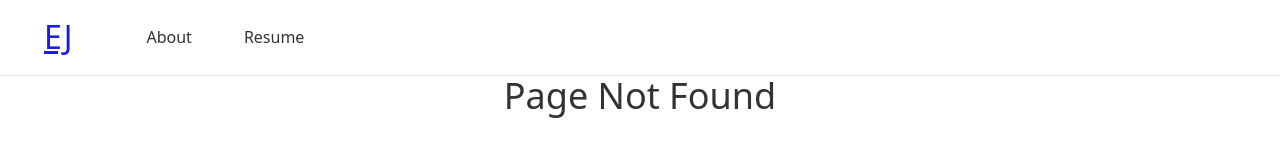
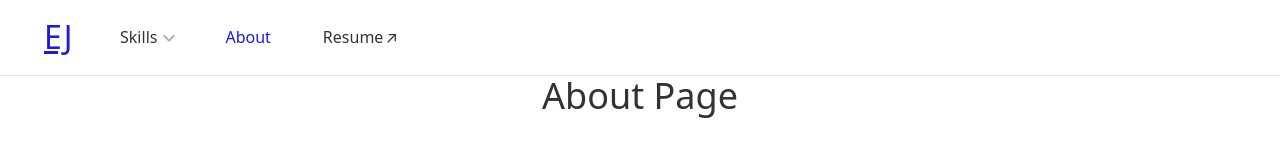
Before and after one commit to edo92/Portfolio-Website, a Gatsby site: page /about in a window 1280 px wide. Before the commit this address had no page. Built offline with nearby package versions, Linux system fonts and the light colour scheme; Gatsby itself is replaced by a stand-in of ours.

Commit message:
navitems

```diff
--- a/package.json
+++ b/package.json
@@ -2,6 +2,7 @@
     "dependencies": {
         "babel-eslint": "^10.1.0",
         "babel-plugin-styled-components": "^1.12.0",
+        "framer-motion": "^4.1.2",
         "gatsby": "^3.2.1",
         "gatsby-background-image": "^1.5.0",
         "gatsby-image": "^3.2.0",
@@ -22,6 +23,7 @@
         "react": "^17.0.2",
         "react-dom": "^17.0.2",
         "react-helmet": "^6.1.0",
+        "react-icons": "^4.2.0",
         "styled-components": "^5.2.3",
         "styled-system": "^5.1.5"
     },
--- /dev/null
+++ b/src/components/Icon.js
@@ -0,0 +1,67 @@
+import React from "react"
+import PropTypes from "prop-types"
+import styled from "styled-components"
+import { IconContext } from "react-icons"
+import { FaGithub, FaLinkedinIn, FaYoutube, FaDiscord } from "react-icons/fa"
+import {
+  MdAdd,
+  // MdBrightness2,
+  // MdWbSunny,
+  MdClose,
+  MdExpandMore,
+  MdArrowForward,
+  MdInfoOutline,
+  MdLanguage,
+  MdMenu,
+  MdSearch,
+} from "react-icons/md"
+import { BsQuestionSquareFill } from "react-icons/bs"
+import { IoCodeDownload } from "react-icons/io5"
+import { IoCodeOutline } from "react-icons/io5"
+import MoonIcon from "../static/svg/moonicon.svg"
+import SunIcon from "../static/svg/sunicon.svg"
+
+const Icon = ({ name, size, className }) => {
+  return (
+    <IconContext.Provider value={{ size: size, className: className }}>
+      {name === "add" && <MdAdd />}
+      {name === "chevronDown" && <MdExpandMore />}
+      {name === "arrowRight" && <MdArrowForward />}
+      {name === "close" && <MdClose />}
+      {name === "darkTheme" && <MoonIcon style={{ height: "24px" }} />}
+      {name === "lightTheme" && <SunIcon style={{ height: "31px" }} />}
+      {name === "github" && <FaGithub />}
+      {name === "info" && <MdInfoOutline />}
+      {name === "language" && <MdLanguage />}
+      {name === "menu" && <MdMenu />}
+      {name === "linkedin" && <FaLinkedinIn />}
+      {name === "search" && <MdSearch />}
+      {name === "youtube" && <FaYoutube />}
+      {name === "discord" && <FaDiscord />}
+      {name === "glossary" && <BsQuestionSquareFill />}
+      {name === "codeDownload" && <IoCodeDownload />}
+      {name === "code" && <IoCodeOutline />}
+    </IconContext.Provider>
+  )
+}
+
+Icon.defaultProps = {
+  name: ``,
+  size: `24`,
+}
+
+Icon.propTypes = {
+  name: PropTypes.string,
+  size: PropTypes.string,
+  className: PropTypes.string,
+}
+
+const StyledIcon = styled(Icon)`
+  fill: ${props => props.theme.colors.secondary};
+
+  &:hover path {
+    fill: ${props => props.theme.colors.primary};
+  }
+`
+
+export default StyledIcon
--- /dev/null
+++ b/src/components/Link.js
@@ -0,0 +1,145 @@
+import React from "react"
+import styled from "styled-components"
+import { Link as GatsbyLink } from "gatsby"
+
+import { trackCustomEvent } from "../utils/matomo"
+import Icon from "./Icon"
+
+const HASH_PATTERN = /^#.*/
+// const DOMAIN_PATTERN = /^(?:https?:)?[/]{2,}([^/]+)/
+// const INTERNAL_PATTERN = /^\/(?!\/)/
+// const FILE_PATTERN = /.*[/](.+\.[^/]+?)([/].*?)?([#?].*)?$/
+
+const isHashLink = to => HASH_PATTERN.test(to)
+
+const ExternalLink = styled.a`
+  &:after {
+    margin-left: 0.125em;
+    margin-right: 0.3em;
+    display: inline;
+    content: "↗";
+    transition: all 0.1s ease-in-out;
+    font-style: normal;
+  }
+  &:hover {
+    &:after {
+      transform: translate(0.15em, -0.2em);
+    }
+  }
+`
+
+const InternalLink = styled(GatsbyLink)`
+  .is-glossary {
+    white-space: nowrap;
+  }
+  &.active {
+    color: ${props => props.theme.colors.primary};
+  }
+  &:hover {
+    svg {
+      fill: ${props => props.theme.colors.primary};
+      transition: transform 0.1s;
+      transform: scale(1.2);
+    }
+  }
+`
+
+const GlossaryIcon = styled(Icon)`
+  margin: 0 0.25rem 0 0.35rem;
+  fill: ${props => props.theme.colors.primary400};
+  text-decoration: underline;
+  &:hover {
+    transition: transform 0.1s;
+    transform: scale(1.2);
+  }
+`
+
+const Link = ({
+  to,
+  href,
+  children,
+  hideArrow = false,
+  className,
+  isPartiallyActive = true,
+}) => {
+  // markdown pages pass `href`, not `to`
+  to = to || href
+
+  const isExternal = to.includes("http") || to.includes("mailto:")
+  const isHash = isHashLink(to)
+  const isGlossary = to.includes("glossary")
+  const isStatic = to.includes("static")
+
+  // Must use <a> tags for anchor links
+  // Otherwise <Link> functionality will navigate to homepage
+  // See https://github.com/gatsbyjs/gatsby/issues/21909
+  if (isHash) {
+    return (
+      <a className={className} href={to}>
+        {children}
+      </a>
+    )
+  }
+
+  // Links to static image assets must use <a> to avoid
+  // <Link> redirection. Opens in separate window.
+  if (isStatic) {
+    return (
+      <a
+        className={className}
+        href={to}
+        target="_blank"
+        rel="noopener noreferrer"
+      >
+        {children}
+      </a>
+    )
+  }
+
+  const eventOptions = {
+    eventCategory: `External link`,
+    eventAction: `Clicked`,
+    eventName: to,
+  }
+
+  if (isExternal) {
+    return hideArrow ? (
+      <a
+        className={className}
+        href={to}
+        target="_blank"
+        rel="noopener noreferrer"
+        onClick={() => trackCustomEvent(eventOptions)}
+      >
+        {children}
+      </a>
+    ) : (
+      <ExternalLink
+        className={className}
+        href={to}
+        target="_blank"
+        rel="noopener noreferrer"
+        onClick={() => trackCustomEvent(eventOptions)}
+      >
+        {children}
+      </ExternalLink>
+    )
+  }
+
+  // Use `gatsby-plugin-intl` Link (which prepends lang path)
+  return (
+    <InternalLink
+      className={isGlossary ? `is-glossary ${className}` : className}
+      to={to}
+      activeClassName="active"
+      partiallyActive={isPartiallyActive}
+    >
+      {children}
+      {isGlossary && (
+        <GlossaryIcon aria-label="See definition" size="12px" name="glossary" />
+      )}
+    </InternalLink>
+  )
+}
+
+export default Link
--- a/src/components/Navigation/NavDropdown.js
+++ b/src/components/Navigation/NavDropdown.js
@@ -1,5 +1,12 @@
-import React, { createRef } from "react"
+import React, { useState, createRef } from "react"
+import { useOnClickOutside } from "../../hooks/useOnClickOutside"
+
+import Text from "../Text"
+
 import styled from "styled-components"
+import { motion } from "framer-motion"
+
+import Icon from "../Icon"
 
 const NavListItem = styled.div`
   white-space: nowrap;
@@ -10,12 +17,132 @@ const NavListItem = styled.div`
   }
 `
 
-const NavDropdown = ({ section }) => {
+const DropdownTitle = styled.span`
+  display: flex;
+  align-items: center;
+  cursor: pointer;
+  padding-top: 0.5rem;
+  padding-bottom: 0.5rem;
+  margin-right: 1.5rem;
+
+  &:hover {
+    & > svg {
+      fill: ${props => props.theme.colors.primary};
+    }
+  }
+`
+
+const StyledIcon = styled(Icon)`
+  transform: ${props => (props.isOpen ? `rotate(180deg)` : ``)};
+`
+
+const DropdownList = styled(motion.ul)`
+  margin: 0;
+  position: absolute;
+  margin-top: ${props => (props.hasSubNav ? `-4.5rem` : `-1rem`)};
+  list-style-type: none;
+  list-style-image: none;
+  top: 100%;
+  width: auto;
+  border-radius: 0.5em;
+  background: ${props => props.theme.colors.dropdownBackground};
+  border: 1px solid ${props => props.theme.colors.dropdownBorder};
+  padding-top: 0.5rem;
+  padding-bottom: 0.5rem;
+`
+
+const DropdownItem = styled.li`
+  padding-left: 2rem;
+  padding-right: 2rem;
+  margin: 0;
+  color: ${props => props.theme.colors.text};
+  &:hover {
+    color: ${props => props.theme.colors.primary};
+    background: ${props => props.theme.colors.dropdownBackgroundHover};
+  }
+`
+
+const NavLink = styled.a`
+  text-decoration: none;
+  display: block;
+  padding: 0.5rem;
+  color: ${props => props.theme.colors.text};
+  svg {
+    fill: ${props => props.theme.colors.text200};
+  }
+  &:hover {
+    color: ${props => props.theme.colors.primary};
+    svg {
+      fill: ${props => props.theme.colors.primary};
+    }
+  }
+`
+
+const listVariants = {
+  open: {
+    opacity: 1,
+    rotateX: 0,
+    display: "block",
+    transition: {
+      duration: 0.2,
+    },
+  },
+  closed: {
+    opacity: 0,
+    rotateX: -15,
+    transitionEnd: {
+      display: "none",
+    },
+  },
+}
+
+const DropDown = ({ section, hasSubNav }) => {
+  const [isOpen, setIsOpen] = useState(false)
   const ref = createRef()
+
+  useOnClickOutside(ref, () => setIsOpen(false))
+
+  const onKeyDownHandler = e => {
+    if (e.keyCode === 13) {
+      setIsOpen(!isOpen)
+    }
+  }
 
   const ariaLabel = section.ariaLabel || section.text
 
-  return <NavListItem ref={ref} aria-label={ariaLabel}></NavListItem>
+  return (
+    <NavListItem ref={ref} aria-label={ariaLabel}>
+      <DropdownTitle
+        onClick={() => setIsOpen(!isOpen)}
+        onKeyDown={onKeyDownHandler}
+        tabIndex="0"
+      >
+        <Text id={section.text} />
+        <StyledIcon isOpen={isOpen} name="chevronDown" />
+      </DropdownTitle>
+
+      {section.items ? (
+        <DropdownList
+          hasSubNav={hasSubNav}
+          animate={isOpen ? "open" : "closed"}
+          variants={listVariants}
+          initial="closed"
+        >
+          {section.items.map((item, idx) => {
+            return (
+              <DropdownItem key={idx} onClick={() => setIsOpen(false)}>
+                <NavLink href={item.to}>
+                  <Text id={item.text} />
+                </NavLink>
+              </DropdownItem>
+            )
+          })}
+        </DropdownList>
+      ) : (
+        <h1>hello</h1>
+      )}
+    </NavListItem>
+  )
 }
 
-export default NavDropdown
+export default DropDown
--- a/src/components/Navigation/index.js
+++ b/src/components/Navigation/index.js
@@ -52,7 +52,7 @@ const InnerContent = styled.div`
 
 const LeftItems = styled.ul`
   margin: 0;
-  margin-left: 2rem;
+  margin-left: 1.6rem;
   display: flex;
   align-items: center;
   list-style-type: none;
@@ -100,8 +100,7 @@ const Navigation = () => {
                       ) : (
                         <NavListItem key={idx}>
                           <NavLink
-                            href={section.to}
-                            target={section.newTab && "_blank"}
+                            to={section.to}
                             isPartiallyActive={section.isPartiallyActive}
                           >
                             <Text id={section.text} />
--- a/src/components/Navigation/links.json
+++ b/src/components/Navigation/links.json
@@ -20,7 +20,8 @@
     },
     {
       "text": "about",
-      "to": "/about"
+      "to": "/about/",
+      "ariaLabel": "about-page-link"
     },
     {
       "text": "resume",
--- a/src/components/SharedStyles.js
+++ b/src/components/SharedStyles.js
@@ -1,5 +1,6 @@
 import styled from "styled-components"
 import { Mixins } from "../theme"
+import Link from "./Link"
 
 export const Page = styled.div`
   display: flex;
@@ -37,7 +38,7 @@ export const Divider = styled.div`
   background-color: ${props => props.theme.colors.homeDivider};
 `
 
-export const NavLink = styled.a`
+export const NavLink = styled(Link)`
   text-decoration: none;
   margin-right: 2rem;
   color: ${props => props.theme.colors.text};
@@ -50,7 +51,4 @@ export const NavLink = styled.a`
       fill: ${props => props.theme.colors.primary};
     }
   }
-  &.active {
-    font-weight: bold;
-  }
 `
--- /dev/null
+++ b/src/hooks/useOnClickOutside.js
@@ -0,0 +1,17 @@
+import { useEffect } from "react"
+
+// Use with `ref` on a component to handle clicks outside of ref element
+// e.g. to hide the component (see Search or NavDropdown)
+export const useOnClickOutside = (ref, handler, events) => {
+  if (!events) events = [`mousedown`, `touchstart`]
+  const detectClickOutside = event =>
+    ref.current && event && !ref.current.contains(event.target) && handler()
+  useEffect(() => {
+    for (const event of events)
+      document.addEventListener(event, detectClickOutside)
+    return () => {
+      for (const event of events)
+        document.removeEventListener(event, detectClickOutside)
+    }
+  })
+}
--- /dev/null
+++ b/src/pages/about.js
@@ -0,0 +1,11 @@
+import React from "react"
+
+const AboutPage = () => {
+  return (
+    <div>
+      <h1>About Page</h1>
+    </div>
+  )
+}
+
+export default AboutPage
--- /dev/null
+++ b/src/utils/matomo.js
@@ -0,0 +1,20 @@
+export const trackCustomEvent = ({
+  eventCategory,
+  eventAction,
+  eventName,
+  eventValue,
+}) => {
+  if (process.env.NODE_ENV === "production" || window.dev === true) {
+    if (!window._paq) return
+
+    const { _paq, dev } = window
+
+    _paq.push([`trackEvent`, eventCategory, eventAction, eventName, eventValue])
+
+    if (dev) {
+      console.debug(
+        `[Matomo] event tracked, category: ${eventCategory}, action: ${eventAction}, name: ${eventName}, value: ${eventValue}`
+      )
+    }
+  }
+}
```
Also changed, not shown: src/utils/cache.js (added, +30 -0 lines), src/static/svg/moonicon.svg (added), src/static/svg/sunicon.svg (added), 1 other file.
